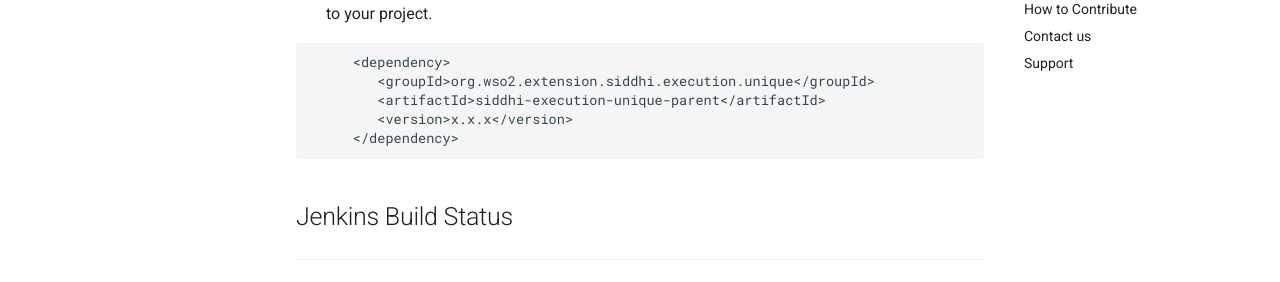
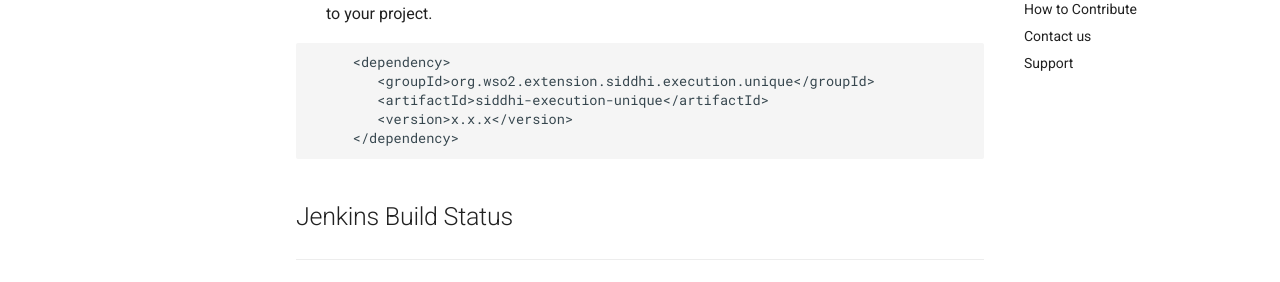
Before and after one commit to test-coverage-enforce-bot/siddhi-execution-unique, an MkDocs documentation site: the page built from docs/index.md, in a window 1280 px wide and 900 px high, scrolled down 683 px. Shown: the part 207-489 px from the top of the window. Built offline with MkDocs 1.6.1 and Material for MkDocs 9.7.7, drawn with Linux system fonts in a browser that asks for light colours; old or Windows-style settings are respelled for this version of MkDocs.

Commit message:
change the artifact Id in the README.md file

````diff
--- a/docs/index.md
+++ b/docs/index.md
@@ -29,7 +29,7 @@
 ```
      <dependency>
         <groupId>org.wso2.extension.siddhi.execution.unique</groupId>
-        <artifactId>siddhi-execution-unique-parent</artifactId>
+        <artifactId>siddhi-execution-unique</artifactId>
         <version>x.x.x</version>
      </dependency>
 ```
````
Also changed, not shown: README.md (+1 -1 lines).
